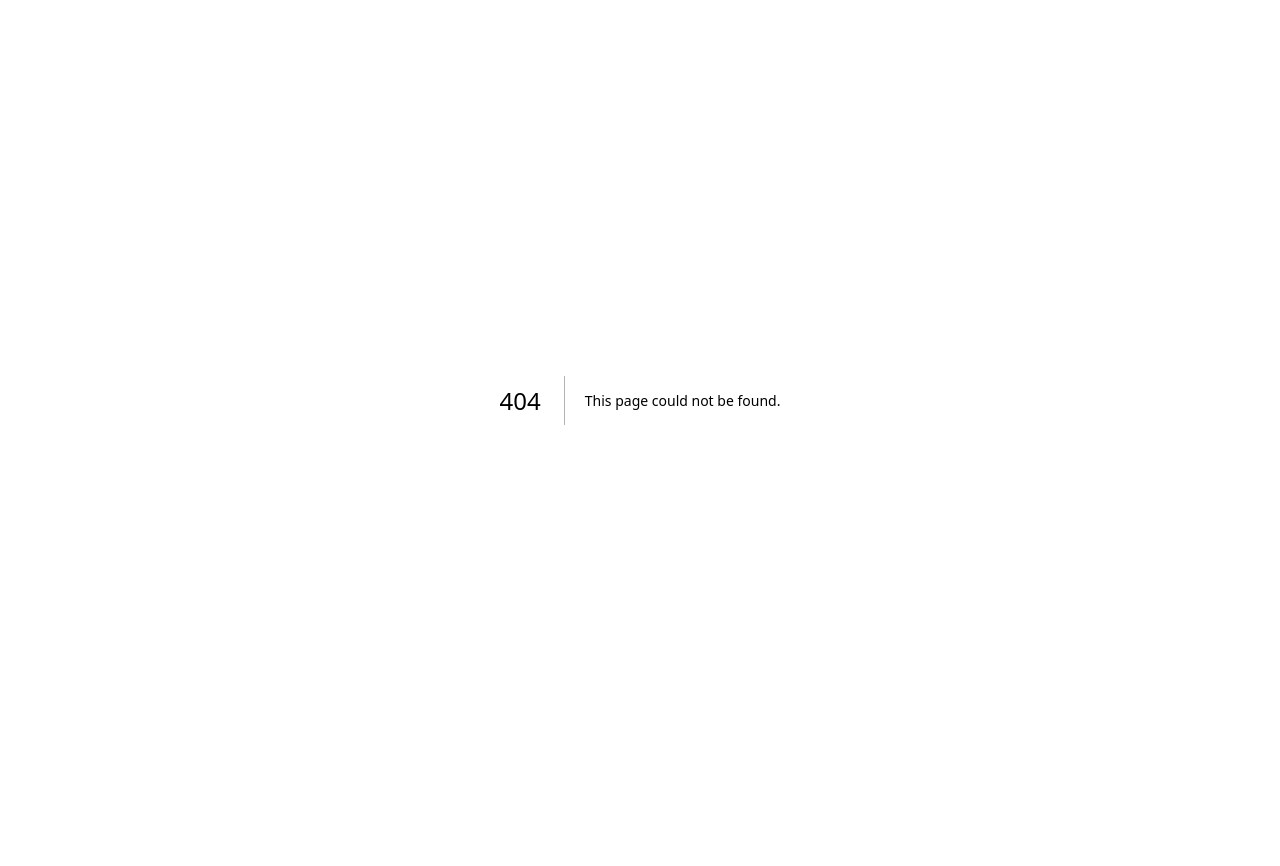
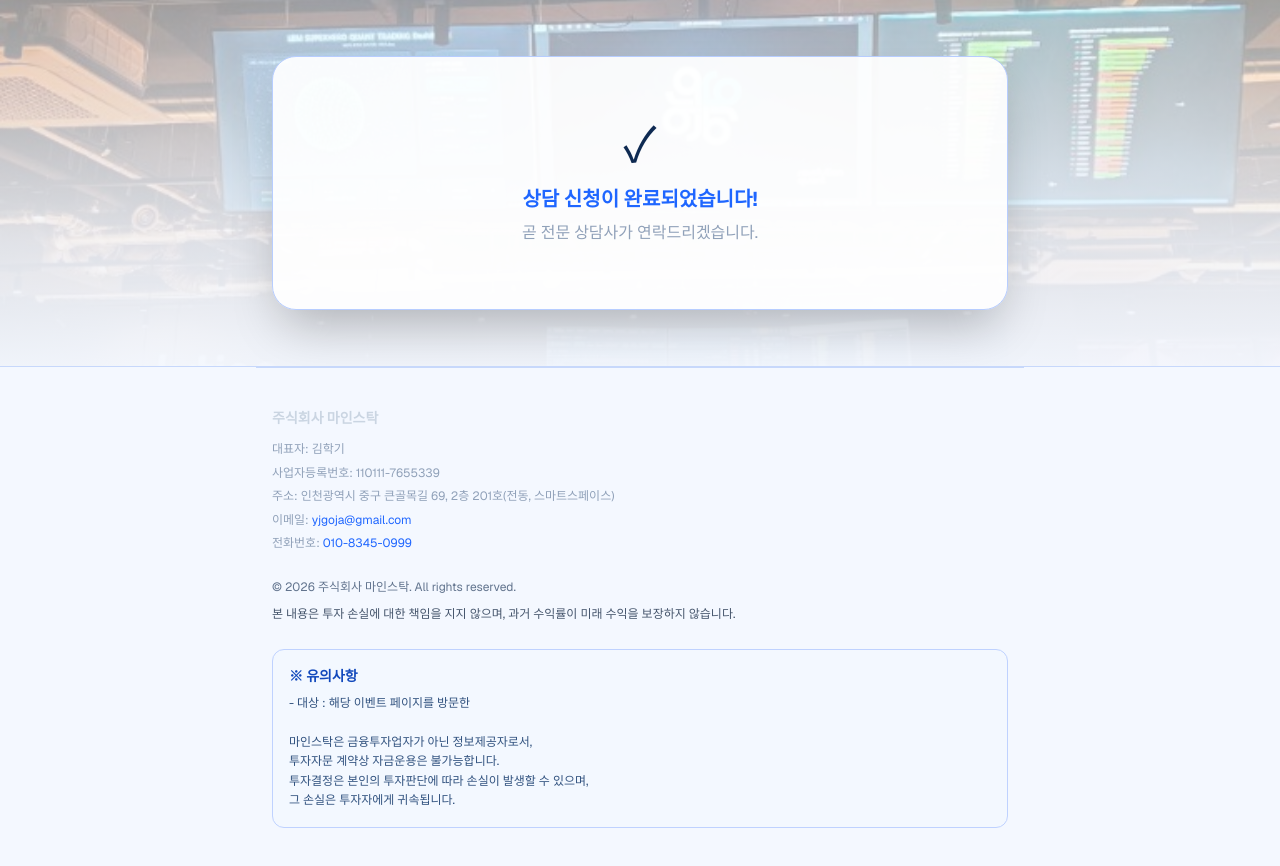
Before and after one commit to yjgoja/minestock-landing, a Next.js app: page /01/complete in a window 1280 px wide. Before the commit this address had no page. Before the commit the page ends 800 px from the top, so only its background shows below. Built offline with nearby package versions, Linux system fonts and the light colour scheme.

Commit message:
Redirect to complete URLs for conversion tracking, remove re-apply button

```diff
--- /dev/null
+++ b/app/01/complete/page.tsx
@@ -0,0 +1,30 @@
+import type { Metadata } from "next";
+import CompleteTracker from "@/components/CompleteTracker";
+import SiteFooter from "@/components/SiteFooter";
+import ThankYouCard from "@/components/ThankYouCard";
+
+export const metadata: Metadata = {
+  title: "상담 신청 완료 | 마인스탁",
+  robots: { index: false, follow: false },
+};
+
+export default function Complete01Page() {
+  return (
+    <main className="min-h-screen bg-[#f4f8ff]">
+      <CompleteTracker source="01" />
+      <section className="relative isolate overflow-hidden border-b border-[#c7d8fb]">
+        <div
+          className="absolute inset-0 bg-cover bg-center"
+          style={{ backgroundImage: "url('/images/source/lounge-01.png')" }}
+        />
+        <div className="absolute inset-0 bg-[linear-gradient(180deg,rgba(255,255,255,0.6)_0%,rgba(244,248,255,0.9)_66%,rgba(244,248,255,0.98)_100%)]" />
+        <div className="relative mx-auto w-full max-w-3xl px-4 py-10 md:py-14">
+          <div className="rounded-3xl border border-[#b7cdff] bg-[rgba(255,255,255,0.92)] p-5 shadow-2xl md:p-8">
+            <ThankYouCard />
+          </div>
+        </div>
+      </section>
+      <SiteFooter />
+    </main>
+  );
+}
--- /dev/null
+++ b/app/complete/page.tsx
@@ -0,0 +1,30 @@
+import type { Metadata } from "next";
+import CompleteTracker from "@/components/CompleteTracker";
+import SiteFooter from "@/components/SiteFooter";
+import ThankYouCard from "@/components/ThankYouCard";
+
+export const metadata: Metadata = {
+  title: "상담 신청 완료 | 마인스탁",
+  robots: { index: false, follow: false },
+};
+
+export default function CompletePage() {
+  return (
+    <main className="min-h-screen bg-[#f4f8ff]">
+      <CompleteTracker source="main" />
+      <section className="relative isolate overflow-hidden border-b border-[#c7d8fb]">
+        <div
+          className="absolute inset-0 bg-cover bg-center"
+          style={{ backgroundImage: "url('/images/source/lounge-01.png')" }}
+        />
+        <div className="absolute inset-0 bg-[linear-gradient(180deg,rgba(255,255,255,0.6)_0%,rgba(244,248,255,0.9)_66%,rgba(244,248,255,0.98)_100%)]" />
+        <div className="relative mx-auto w-full max-w-3xl px-4 py-10 md:py-14">
+          <div className="rounded-3xl border border-[#b7cdff] bg-[rgba(255,255,255,0.92)] p-5 shadow-2xl md:p-8">
+            <ThankYouCard />
+          </div>
+        </div>
+      </section>
+      <SiteFooter />
+    </main>
+  );
+}
--- /dev/null
+++ b/components/CompleteTracker.tsx
@@ -0,0 +1,16 @@
+"use client";
+
+import { useEffect } from "react";
+import { trackConversion } from "@/lib/track-conversion";
+
+type CompleteTrackerProps = {
+  source: "main" | "01";
+};
+
+export default function CompleteTracker({ source }: CompleteTrackerProps) {
+  useEffect(() => {
+    trackConversion(source);
+  }, [source]);
+
+  return null;
+}
--- a/components/LandingForm.tsx
+++ b/components/LandingForm.tsx
@@ -1,15 +1,16 @@
 "use client";
 
 import { useMemo, useState } from "react";
-import { trackConversion } from "@/lib/track-conversion";
+import { useRouter } from "next/navigation";
 
 type LandingFormProps = {
   source: "main" | "01";
 };
 
-type SubmitStatus = "idle" | "loading" | "success" | "error";
+type SubmitStatus = "idle" | "loading" | "error";
 
 export default function LandingForm({ source }: LandingFormProps) {
+  const router = useRouter();
   const [step, setStep] = useState(1);
   const [experience, setExperience] = useState("");
   const [name, setName] = useState("");
@@ -74,15 +75,7 @@ export default function LandingForm({ source }: LandingFormProps) {
       const data = await res.json();
       if (!res.ok) throw new Error(data.error || "제출에 실패했습니다.");
 
-      trackConversion(source);
-
-      setStatus("success");
-      setStep(1);
-      setExperience("");
-      setName("");
-      setPhone("");
-      setConsentPrivacy(false);
-      setConsentMarketing(false);
+      router.push(source === "01" ? "/01/complete" : "/complete");
     } catch (err) {
       setStatus("error");
       setErrorMessage(
@@ -90,25 +83,6 @@ export default function LandingForm({ source }: LandingFormProps) {
       );
     }
   };
-
-  if (status === "success") {
-    return (
-      <div className="py-8 text-center">
-        <div className="mb-4 text-5xl">✓</div>
-        <h3 className="mb-2 text-xl font-bold text-[#1f66ff]">
-          상담 신청이 완료되었습니다!
-        </h3>
-        <p className="mb-6 text-slate-400">곧 전문 상담사가 연락드리겠습니다.</p>
-        <button
-          type="button"
-          onClick={() => setStatus("idle")}
-          className="text-sm text-[#1f66ff] underline"
-        >
-          추가 신청하기
-        </button>
-      </div>
-    );
-  }
 
   return (
     <div className="space-y-6">
--- /dev/null
+++ b/components/ThankYouCard.tsx
@@ -0,0 +1,11 @@
+export default function ThankYouCard() {
+  return (
+    <div className="py-8 text-center">
+      <div className="mb-4 text-5xl">✓</div>
+      <h3 className="mb-2 text-xl font-bold text-[#1f66ff]">
+        상담 신청이 완료되었습니다!
+      </h3>
+      <p className="text-slate-400">곧 전문 상담사가 연락드리겠습니다.</p>
+    </div>
+  );
+}
```
